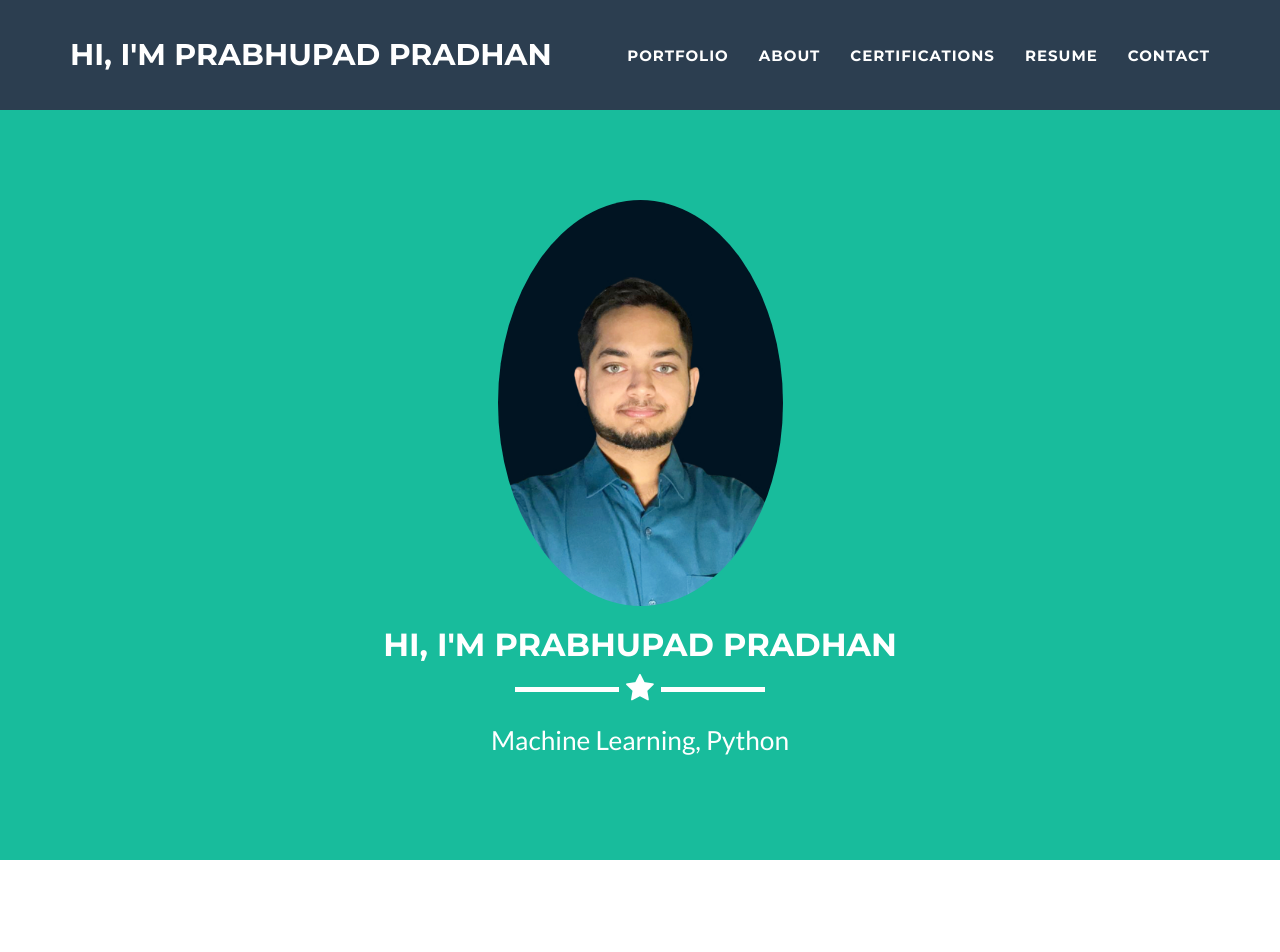
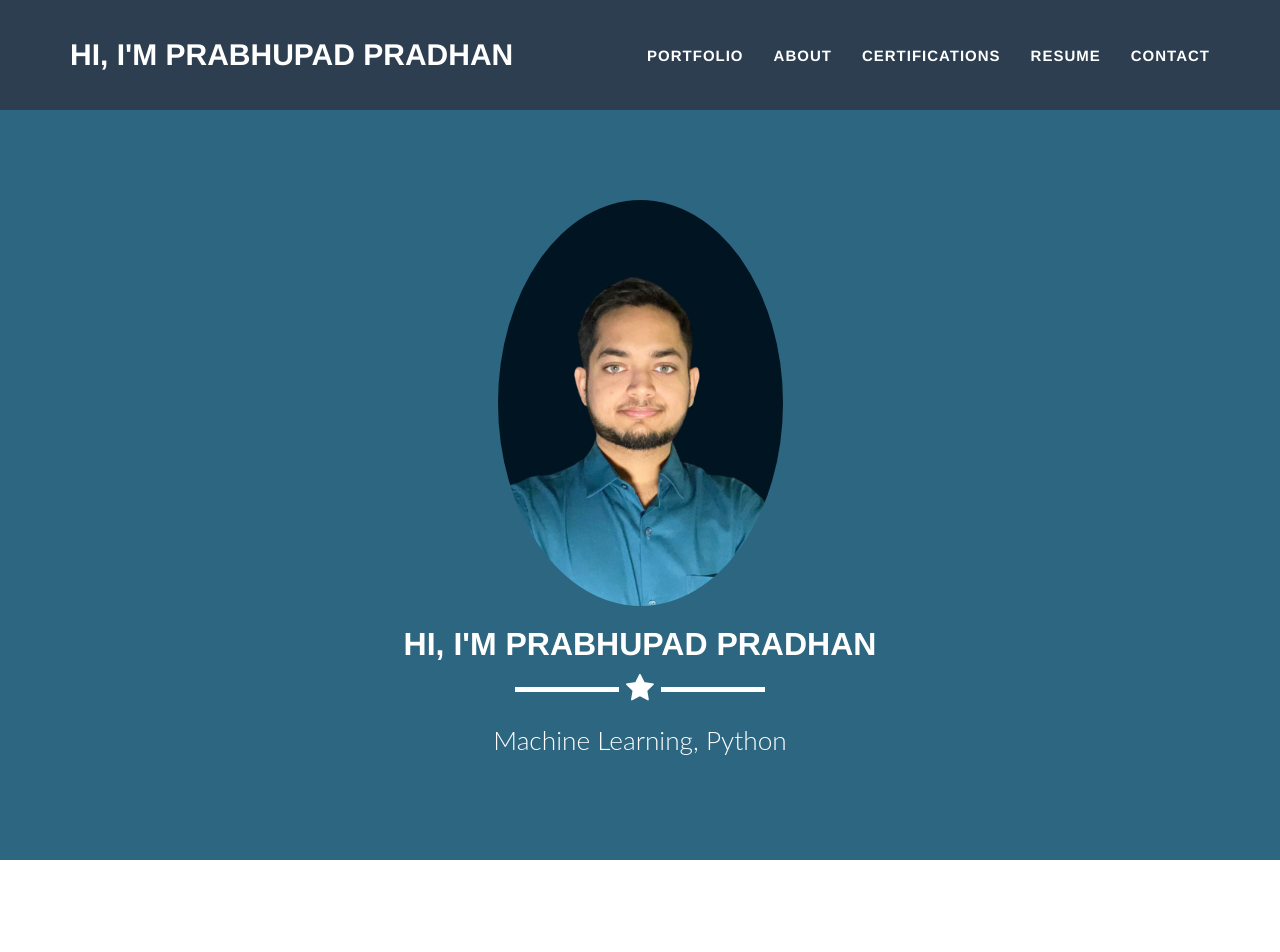
Before and after one commit to prabhupad26/prabhupad26.github.io, a Jekyll site: the page built from _posts/2014-07-16-project-3.markdown, in a window 1280 px wide and 1400 px high. Shown: the top 952 px of the window. Built offline with Jekyll 4.4.1, drawn with Linux system fonts in a browser that asks for light colours.

Commit message:
color changes

```diff
--- a/_config.yml
+++ b/_config.yml
@@ -25,7 +25,7 @@ disqus_shortname: myshortname
 
 # Color settings (hex-codes without the leading hash-tag)
 color:
-  primary: 18bc9c #80B3FF
+  primary: 2d6680 #80B3FF
   primary-rgb: "24,288,156" #"128,179,255"
   secondary: 2c3e50 #FD6E8A
   secondary-dark: 233140 #A2122F
--- a/_includes/head.html
+++ b/_includes/head.html
@@ -20,8 +20,8 @@
 
     <!-- Custom Fonts -->
     <link rel="stylesheet" href="{{ "/css/font-awesome/css/font-awesome.min.css" }}">
-    <link href="//fonts.googleapis.com/css?family=Montserrat:400,700" rel="stylesheet" type="text/css">
-    <link href="//fonts.googleapis.com/css?family=Lato:400,700,400italic,700italic" rel="stylesheet" type="text/css">
+    <link href="//fonts.googleapis.com/css?family=Inconsolata:400,700" rel="stylesheet" type="text/css">
+    <link href="//fonts.googleapis.com/css?family=Inconsolata:400,700,400italic,700italic" rel="stylesheet" type="text/css">
 
     <!-- HTML5 Shim and Respond.js IE8 support of HTML5 elements and media queries -->
     <!-- WARNING: Respond.js doesn't work if you view the page via file:// -->
```
